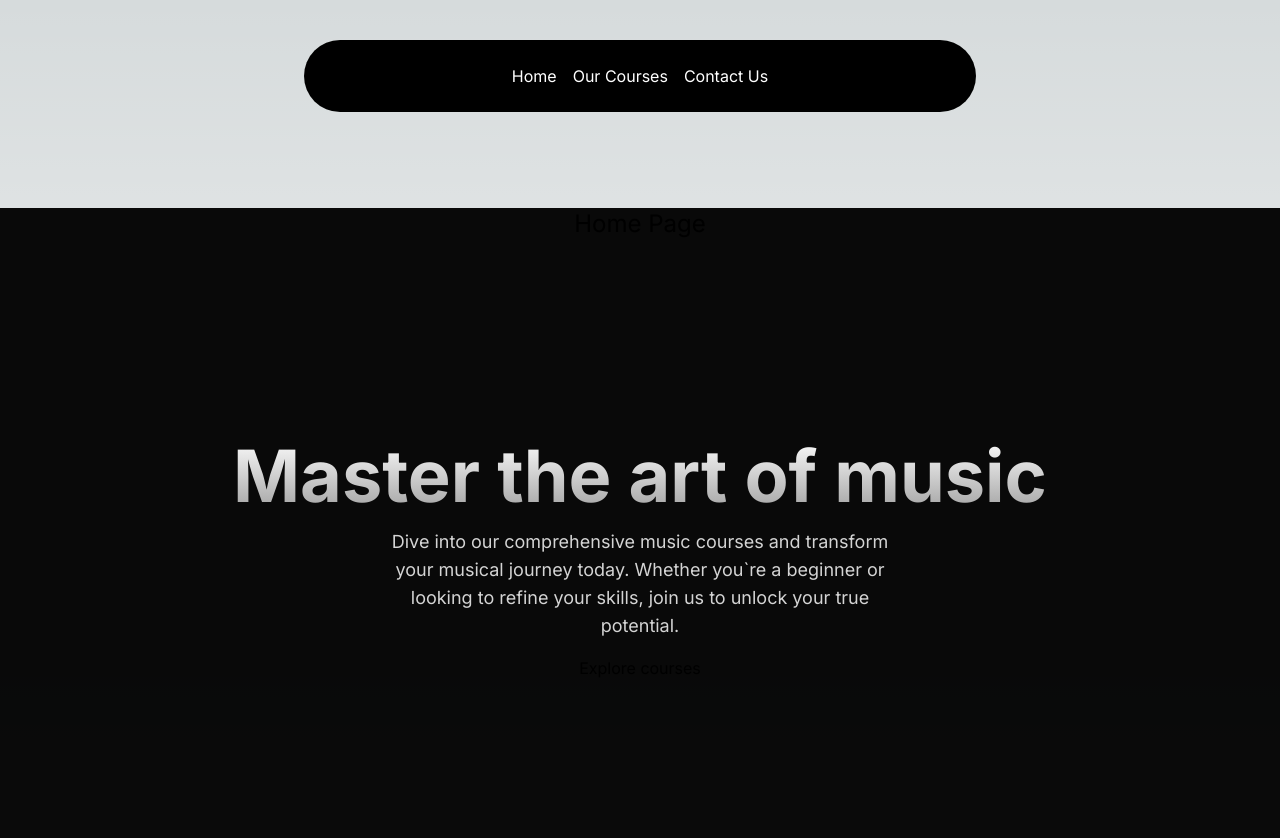
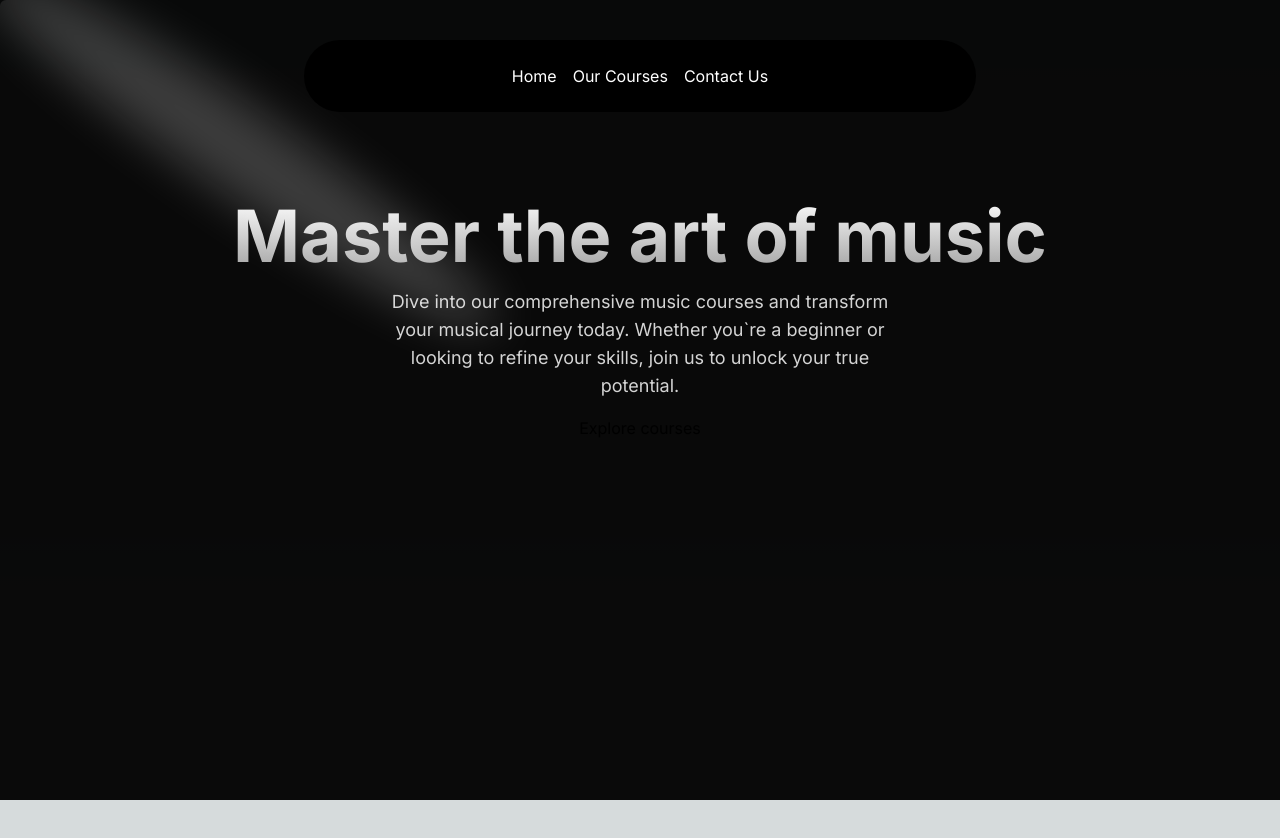
Before and after one commit to Sagar-Puniyani/MusicUI_nextjsApp, a Next.js app: page / in a window 1280 px wide. Shown: the top 838 px of the page. After the commit the page ends 800 px from the top, so only its background shows below. Built offline with nearby package versions, Linux system fonts and the light colour scheme.

Commit message:
Update framer-motion version and add Spotlight component

```diff
--- a/package.json
+++ b/package.json
@@ -10,7 +10,7 @@
   },
   "dependencies": {
     "clsx": "^2.1.0",
-    "framer-motion": "^11.0.18",
+    "framer-motion": "^11.0.20",
     "next": "14.1.4",
     "react": "^18",
     "react-dom": "^18",
--- a/src/app/page.tsx
+++ b/src/app/page.tsx
@@ -4,7 +4,6 @@
 export default function Home() {
   return (
     <main className="min-h-screen bg-black/[0.96] antialiased bg-grid-white/[0.02] " >
-        <h1 className="text-2xl text-center mt-52" >Home Page</h1>
         <HeroSection />
     </main>
   );
--- a/src/components/HeroSection.tsx
+++ b/src/components/HeroSection.tsx
@@ -1,27 +1,31 @@
-import React from 'react';
-import Link from 'next/link';
+import React from "react";
+import Link from "next/link";
+import { Spotlight } from "@/components/ui/Spotlight";
 
 const HeroSection = () => {
     return (
-        <div className='h-auto md:h-[40rem] w-full rounded-md flex flex-col items-center justify-center relative overflow-hidden mx-auto py-10 md:py-0' >
+        <div className="h-auto md:h-[40rem] w-full rounded-md flex flex-col items-center justify-center relative overflow-hidden mx-auto py-10 md:py-0">
+            <div className="p-4 relative z-10 w-full text-center">
+                <Spotlight
+                    className="-top-40 left-0 md:left-60 md:-top-20"
+                    fill="white"
+                />
+                <h1 className="mt-20 md:mt-0 text-4xl md:text-7xl font-bold bg-clip-text text-transparent bg-gradient-to-b from-neutral-50 to-neutral-400">
+                    Master the art of music
+                </h1>
 
-            <div className="p-4 relative z-10 w-full text-center" >
-                <h1
-                    className="mt-20 md:mt-0 text-4xl md:text-7xl font-bold bg-clip-text text-transparent bg-gradient-to-b from-neutral-50 to-neutral-400"
-                >Master the art of music</h1>
-
-
-                <p
-                    className="mt-4 font-normal text-base md:text-lg text-neutral-300 max-w-lg mx-auto">Dive into our comprehensive music courses and transform your musical journey today. Whether you`re a beginner or looking to refine your skills, join us to unlock your true potential.</p>
+                <p className="mt-4 font-normal text-base md:text-lg text-neutral-300 max-w-lg mx-auto">
+                    Dive into our comprehensive music courses and transform your musical
+                    journey today. Whether you`re a beginner or looking to refine your
+                    skills, join us to unlock your true potential.
+                </p>
 
                 <div className="mt-4">
-                    <Link href={"/courses"}>
-                            Explore courses
-                    </Link>
+                    <Link href={"/courses"}>Explore courses</Link>
                 </div>
             </div>
         </div>
-    )
-}
+    );
+};
 
-export default HeroSection
+export default HeroSection;
--- /dev/null
+++ b/src/components/ui/Spotlight.tsx
@@ -0,0 +1,56 @@
+import React from "react";
+import { cn } from "@/utils/cn";
+
+type SpotlightProps = {
+    className?: string;
+    fill?: string;
+};
+
+export const Spotlight = ({ className, fill }: SpotlightProps) => {
+    return (
+        <svg
+            className={cn(
+                "animate-spotlight pointer-events-none absolute z-[1]  h-[169%] w-[138%] lg:w-[84%] opacity-0",
+                className
+            )}
+            xmlns="http://www.w3.org/2000/svg"
+            viewBox="0 0 3787 2842"
+            fill="none"
+        >
+            <g filter="url(#filter)">
+                <ellipse
+                    cx="1924.71"
+                    cy="273.501"
+                    rx="1924.71"
+                    ry="273.501"
+                    transform="matrix(-0.822377 -0.568943 -0.568943 0.822377 3631.88 2291.09)"
+                    fill={fill || "white"}
+                    fillOpacity="0.21"
+                ></ellipse>
+            </g>
+            <defs>
+                <filter
+                    id="filter"
+                    x="0.860352"
+                    y="0.838989"
+                    width="3785.16"
+                    height="2840.26"
+                    filterUnits="userSpaceOnUse"
+                    colorInterpolationFilters="sRGB"
+                >
+                    <feFlood floodOpacity="0" result="BackgroundImageFix"></feFlood>
+                    <feBlend
+                        mode="normal"
+                        in="SourceGraphic"
+                        in2="BackgroundImageFix"
+                        result="shape"
+                    ></feBlend>
+                    <feGaussianBlur
+                        stdDeviation="151"
+                        result="effect1_foregroundBlur_1065_8"
+                    ></feGaussianBlur>
+                </filter>
+            </defs>
+        </svg>
+    );
+};
--- a/tailwind.config.ts
+++ b/tailwind.config.ts
@@ -9,6 +9,22 @@
   darkMode : 'class',
   theme: {
     extend: {
+      animation: {
+        spotlight: "spotlight 2s ease .75s 1 forwards",
+      },
+
+      keyframes: {
+        spotlight: {
+          "0%": {
+            opacity: '0',
+            transform: "translate(-72%, -62%) scale(0.5)",
+          },
+          "100%": {
+            opacity: '1',
+            transform: "translate(-50%,-40%) scale(1)",
+          },
+        },
+      },
       backgroundImage: {
         "gradient-radial": "radial-gradient(var(--tw-gradient-stops))",
         "gradient-conic":
```
Also changed, not shown: 1 other file (tests, documents, lock files or other folders).
